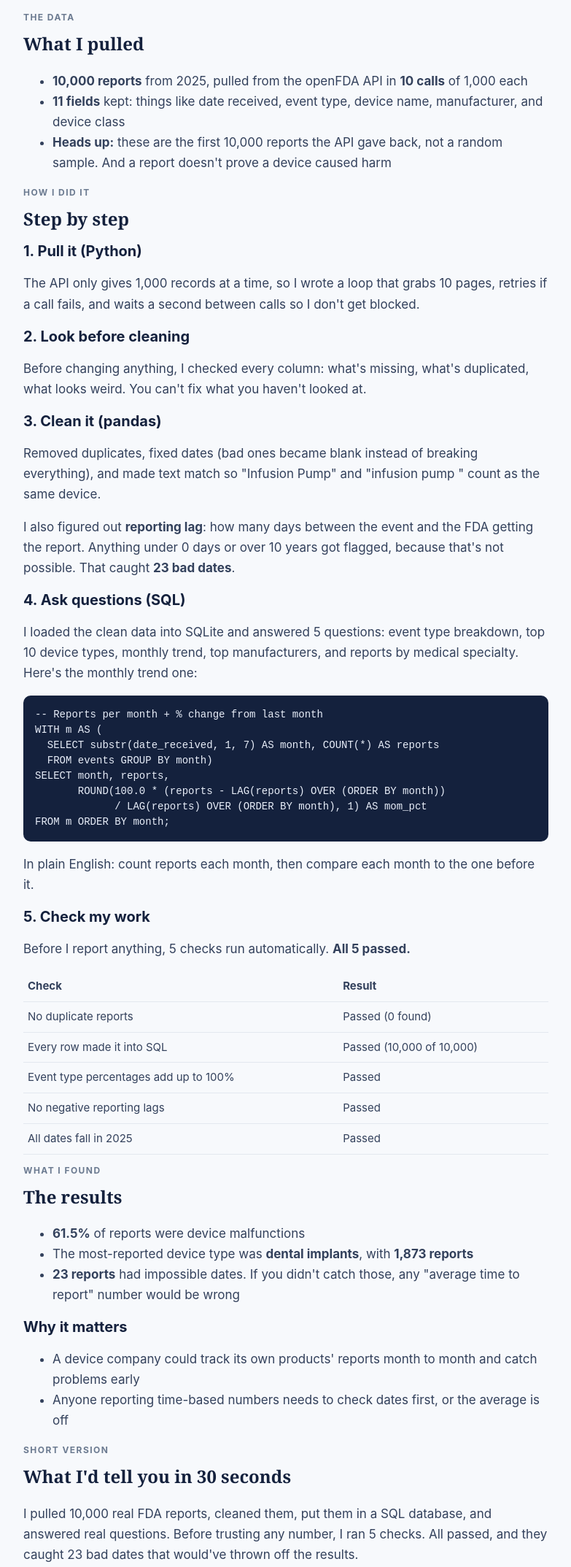
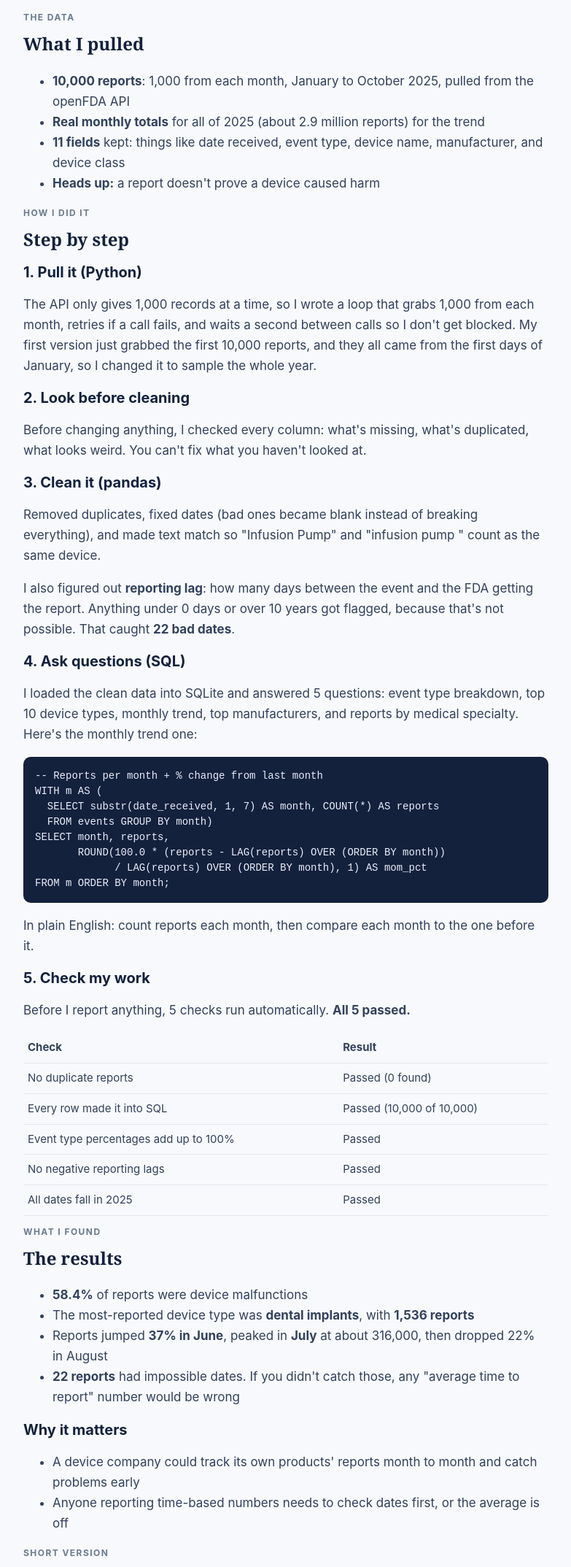
Before and after one commit to JaredOzarzak/JaredOzarzak.github.io, a plain HTML site: page fda.html in a window 1280 px wide. Shown: the part 486-2633 px from the top of the page at 73% size, without its empty margins (248-1031 px from the left). Drawn offline with Linux system fonts and the light colour scheme.

Commit message:
Update fda.html

```diff
--- a/fda.html
+++ b/fda.html
@@ -15,20 +15,21 @@
 <span class="step">The data</span>
 <h2 style="margin-top:6px">What I pulled</h2>
 <ul>
-<li><strong>10,000 reports</strong> from 2025, pulled from the openFDA API in <strong>10 calls</strong> of 1,000 each</li>
+<li><strong>10,000 reports</strong>: 1,000 from each month, January to October 2025, pulled from the openFDA API</li>
+<li><strong>Real monthly totals</strong> for all of 2025 (about 2.9 million reports) for the trend</li>
 <li><strong>11 fields</strong> kept: things like date received, event type, device name, manufacturer, and device class</li>
-<li><strong>Heads up:</strong> these are the first 10,000 reports the API gave back, not a random sample. And a report doesn't prove a device caused harm</li>
+<li><strong>Heads up:</strong> a report doesn't prove a device caused harm</li>
 </ul>
 
 <span class="step">How I did it</span>
 <h2 style="margin-top:6px">Step by step</h2>
 <h3>1. Pull it (Python)</h3>
-<p>The API only gives 1,000 records at a time, so I wrote a loop that grabs 10 pages, retries if a call fails, and waits a second between calls so I don't get blocked.</p>
+<p>The API only gives 1,000 records at a time, so I wrote a loop that grabs 1,000 from each month, retries if a call fails, and waits a second between calls so I don't get blocked. My first version just grabbed the first 10,000 reports, and they all came from the first days of January, so I changed it to sample the whole year.</p>
 <h3>2. Look before cleaning</h3>
 <p>Before changing anything, I checked every column: what's missing, what's duplicated, what looks weird. You can't fix what you haven't looked at.</p>
 <h3>3. Clean it (pandas)</h3>
 <p>Removed duplicates, fixed dates (bad ones became blank instead of breaking everything), and made text match so "Infusion Pump" and "infusion pump " count as the same device.</p>
-<p>I also figured out <strong>reporting lag</strong>: how many days between the event and the FDA getting the report. Anything under 0 days or over 10 years got flagged, because that's not possible. That caught <strong>23 bad dates</strong>.</p>
+<p>I also figured out <strong>reporting lag</strong>: how many days between the event and the FDA getting the report. Anything under 0 days or over 10 years got flagged, because that's not possible. That caught <strong>22 bad dates</strong>.</p>
 <h3>4. Ask questions (SQL)</h3>
 <p>I loaded the clean data into SQLite and answered 5 questions: event type breakdown, top 10 device types, monthly trend, top manufacturers, and reports by medical specialty. Here's the monthly trend one:</p>
 <pre>-- Reports per month + % change from last month
@@ -52,9 +53,10 @@ FROM m ORDER BY month;</pre>
 <span class="step">What I found</span>
 <h2 style="margin-top:6px">The results</h2>
 <ul>
-<li><strong>61.5%</strong> of reports were device malfunctions</li>
-<li>The most-reported device type was <strong>dental implants</strong>, with <strong>1,873 reports</strong></li>
-<li><strong>23 reports</strong> had impossible dates. If you didn't catch those, any "average time to report" number would be wrong</li>
+<li><strong>58.4%</strong> of reports were device malfunctions</li>
+<li>The most-reported device type was <strong>dental implants</strong>, with <strong>1,536 reports</strong></li>
+<li>Reports jumped <strong>37% in June</strong>, peaked in <strong>July</strong> at about 316,000, then dropped 22% in August</li>
+<li><strong>22 reports</strong> had impossible dates. If you didn't catch those, any "average time to report" number would be wrong</li>
 </ul>
 <h3>Why it matters</h3>
 <ul>
@@ -64,7 +66,7 @@ FROM m ORDER BY month;</pre>
 
 <span class="step">Short version</span>
 <h2 style="margin-top:6px">What I'd tell you in 30 seconds</h2>
-<p>I pulled 10,000 real FDA reports, cleaned them, put them in a SQL database, and answered real questions. Before trusting any number, I ran 5 checks. All passed, and they caught 23 bad dates that would've thrown off the results.</p>
+<p>I pulled 10,000 real FDA reports, cleaned them, put them in a SQL database, and answered real questions. Before trusting any number, I ran 5 checks. All passed, and they caught 22 bad dates that would've thrown off the results.</p>
 
 <span class="step">Next step</span>
 <h2 style="margin-top:6px">See the code or say hi</h2>
```
